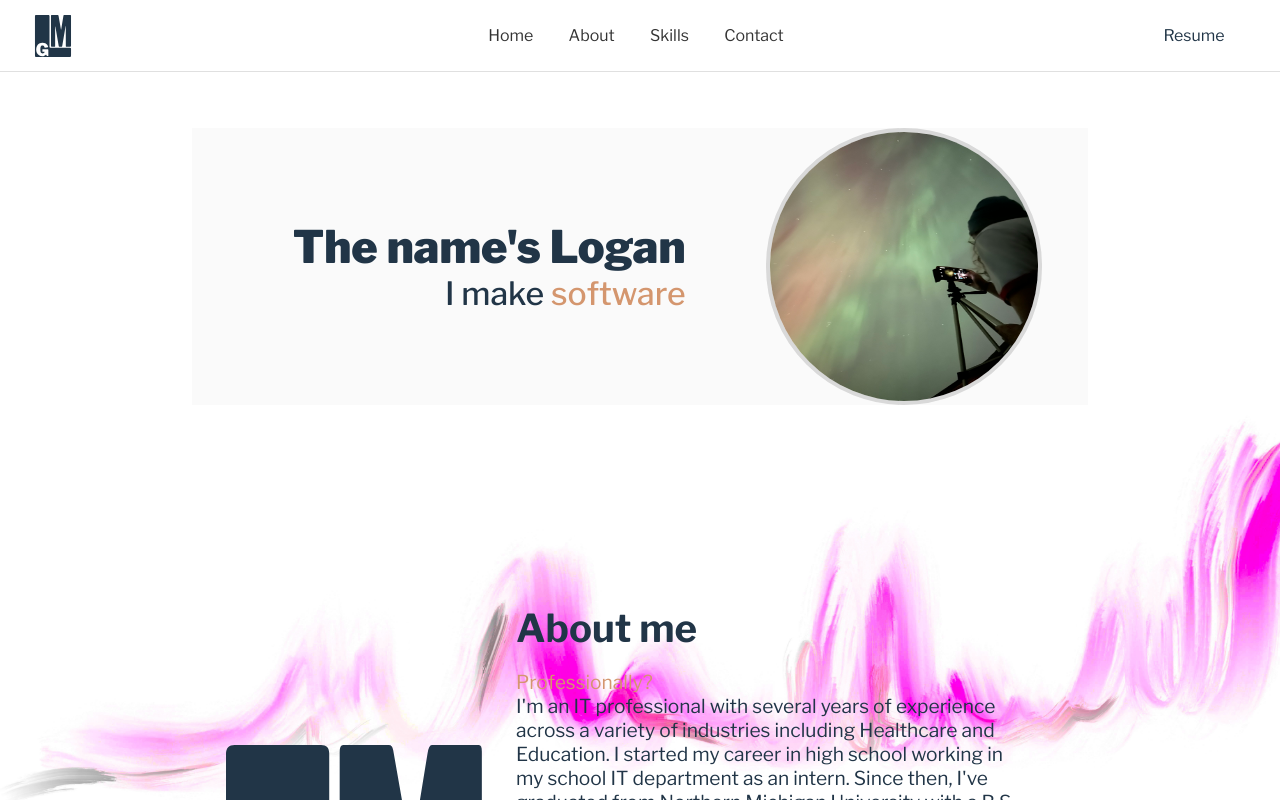
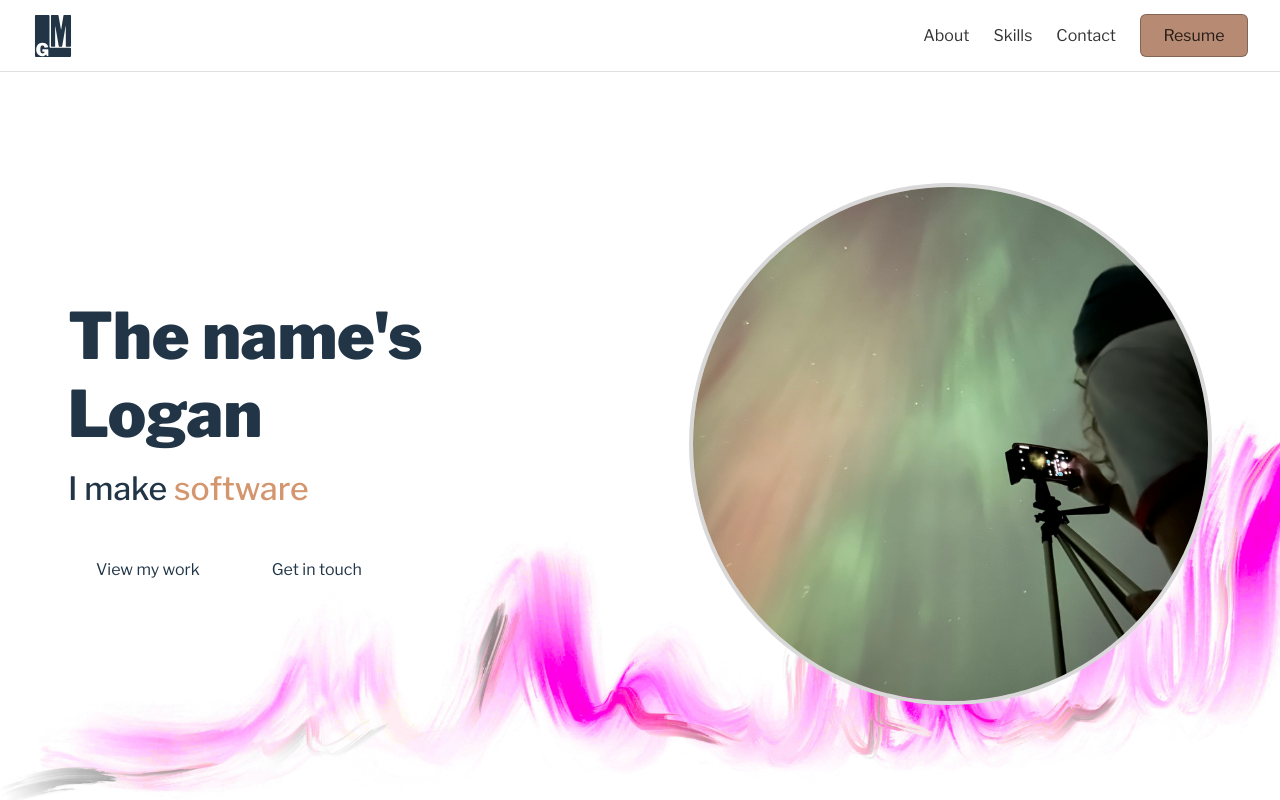
Before and after one commit to lgundry/portfolio-frontend, a React (Vite) app: page / in a window 1280 px wide. Shown: the top 800 px of the page. Built offline with nearby package versions, Linux system fonts and the light colour scheme.

Commit message:
Fix nav buttons to right align, restore Resume button color, and rebuild hero with left-aligned text, two buttons, and large right-aligned image

```diff
--- a/src/assets/components/button/Button.component.css
+++ b/src/assets/components/button/Button.component.css
@@ -10,6 +10,8 @@
 
   display: flex;
   flex-direction: row;
+  align-items: center;
+  justify-content: center;
 }
 
 .button:hover {
--- a/src/assets/components/intro/Intro.component.css
+++ b/src/assets/components/intro/Intro.component.css
@@ -1,46 +1,101 @@
 div.intro__container {
-  width: 70vw;
+  width: 100%;
+  height: 100vh;
   display: flex;
-  justify-content: center;
-  padding-top: 15vh;
-  margin: auto;
-  margin-bottom: 15vh;
+  align-items: center;
+  padding-top: 72px;
+  box-sizing: border-box;
+  margin: 0;
+  background: transparent;
 }
 
 .intro {
   display: flex;
   flex-direction: row;
+  align-items: center;
+  justify-content: space-between;
+  width: 100%;
+  height: 100%;
+  padding: 0 60px;
+  box-sizing: border-box;
+  gap: 60px;
+}
+
+.intro__content {
+  display: flex;
+  flex-direction: column;
   justify-content: center;
+  width: 50%;
+  gap: 40px;
 }
 
 .intro__text {
   display: flex;
   flex-direction: column;
-  justify-content: center;
-  width: 50%;
-  margin-right: 80px;
+  justify-content: flex-start;
+  gap: 16px;
+}
+
+.intro__supertext {
+  text-align: left;
+  margin: 0;
+  font-size: clamp(2.5rem, 5vw, 4rem);
+}
+
+.intro__subtext {
+  text-align: left;
+  margin: 0;
+  font-size: clamp(1.25rem, 2.5vw, 2rem);
+}
+
+.intro__buttons {
+  display: flex;
+  gap: 16px;
+  flex-wrap: wrap;
+}
+
+.intro__button {
+  padding: 12px 28px;
+  border-radius: 6px;
+  font-size: 1rem;
+  font-weight: 500;
+  cursor: pointer;
+  transition: all 0.2s ease;
+  border: none;
+}
+
+.intro__button--primary {
+  background-color: #A56D50;
+  color: #fff;
+}
+
+.intro__button--primary:hover {
+  background-color: #B8825E;
+  transform: translateY(-2px);
+}
+
+.intro__button--secondary {
+  background-color: transparent;
+  color: #fff;
+  border: 1px solid rgba(217, 217, 217, 0.5);
+}
+
+.intro__button--secondary:hover {
+  border-color: rgba(217, 217, 217, 0.9);
+  background-color: rgba(217, 217, 217, 0.05);
 }
 
 .intro__headshot {
-  width: 30%;
+  width: 45%;
+  aspect-ratio: 1 / 1;
   border-radius: 50%;
-  aspect-ratio: 1 / 1;
-  align-self: center;
+  object-fit: cover;
   border: 0.3rem solid #D9D9D9;
-}
-
-.intro__supertext {
-  text-align: right;
-  margin: 0;
-}
-
-.intro__subtext {
-  text-align: right;
-  margin: 0;
+  flex-shrink: 0;
 }
 
 @media (prefers-color-scheme: light) {
-  div.intro {
-    background-color: #f5f5f58A;
+  div.intro__container {
+    background-color: transparent;
   }
 }
--- a/src/assets/components/intro/Intro.component.tsx
+++ b/src/assets/components/intro/Intro.component.tsx
@@ -1,18 +1,51 @@
 import './Intro.component.css'
 import Headshot from 'images/IMG_4838.jpeg'
 import ScrollIndicator from 'components/scroll/ScrollIndicator.component'
+import Button from 'components/button/Button.component'
 
 function Intro() {
+  const handleViewWork = () => {
+    const element = document.getElementById('projects__container')
+    if (element) {
+      const navHeight = document.querySelector('.nav__container')?.clientHeight ?? 0
+      const offsetTop = element.offsetTop - navHeight
+      window.scrollTo({ top: offsetTop, behavior: 'smooth' })
+    }
+  }
+
+  const handleContact = () => {
+    const element = document.getElementById('contact__container')
+    if (element) {
+      const navHeight = document.querySelector('.nav__container')?.clientHeight ?? 0
+      const offsetTop = element.offsetTop - navHeight
+      window.scrollTo({ top: offsetTop, behavior: 'smooth' })
+    }
+  }
+
   return (
+    <>
       <div id="intro__container" className="intro__container">
         <div className="intro">
+          <div className="intro__content">
             <div className="intro__text">
               <h1 className="intro__supertext">The name's Logan</h1>
-          <h3 className="intro__subtext">I make <mark className="highlight-1">software</mark></h3>
+              <h3 className="intro__subtext">I make <span className="highlight-1">software</span></h3>
+            </div>
+            <div className="intro__buttons">
+              <Button className="intro__button intro__button--primary" onPress={handleViewWork}>
+                View my work
+              </Button>
+              <Button className="intro__button intro__button--secondary" onPress={handleContact}>
+                Get in touch
+              </Button>
+            </div>
           </div>
           <img className="intro__headshot" src={Headshot} alt="headshot" />
         </div>
       </div>
+      <ScrollIndicator />
+    </>
   )
-};
-export default Intro;
+}
+
+export default Intro
--- a/src/assets/components/navigation/Navigation.component.css
+++ b/src/assets/components/navigation/Navigation.component.css
@@ -33,9 +33,12 @@
 .nav__menu {
   display: flex;
   align-items: center;
-  justify-content: center;
-  gap: 2.2rem;
-  margin: 0 auto;
+  justify-content: flex-end;
+  gap: 1.5rem;
+  margin-left: auto;
+  padding: 0;
+  border: none;
+  background: none;
 }
 
 .nav__link {
@@ -54,19 +57,19 @@
 }
 
 .nav__resume-button {
-  margin-left: 1.25rem;
   padding: 0.7rem 1.25rem;
   border: 1px solid rgba(255, 255, 255, 0.38);
   border-radius: 6px;
-  background: transparent;
-  color: rgba(255, 255, 255, 0.9);
+  background: rgba(165, 109, 80, 0.9);
+  color: rgba(255, 255, 255, 0.95);
   box-sizing: border-box;
   min-width: 108px;
   justify-content: center;
+  transition: background-color 0.2s ease;
 }
 
 .nav__resume-button:hover {
-  background: rgba(255, 255, 255, 0.04);
+  background: rgba(165, 109, 80, 1);
 }
 
 @media (prefers-color-scheme: light) {
@@ -82,5 +85,6 @@
 
   .nav__resume-button {
     border-color: rgba(0, 0, 0, 0.28);
+    background: rgba(165, 109, 80, 0.8);
   }
 }
--- a/src/assets/components/navigation/Navigation.component.tsx
+++ b/src/assets/components/navigation/Navigation.component.tsx
@@ -4,7 +4,6 @@ import Button from '../button/Button.component'
 
 function Navigation() {
   const sections = [
-    { title: 'Home', destination: 'intro__container' },
     { title: 'About', destination: 'about__container' },
     { title: 'Skills', destination: 'skills__heading' },
     { title: 'Contact', destination: 'contact__container' },
@@ -44,11 +43,10 @@ function Navigation() {
             {section.title}
           </button>
         ))}
+        <Button className="nav__resume-button" onPress={handleResumeClick}>
+          Resume
+        </Button>
       </nav>
-
-      <Button className="nav__resume-button" onPress={handleResumeClick}>
-        Resume
-      </Button>
     </header>
   )
 }
```
Lines whose indentation alone changed are shown as unchanged.
